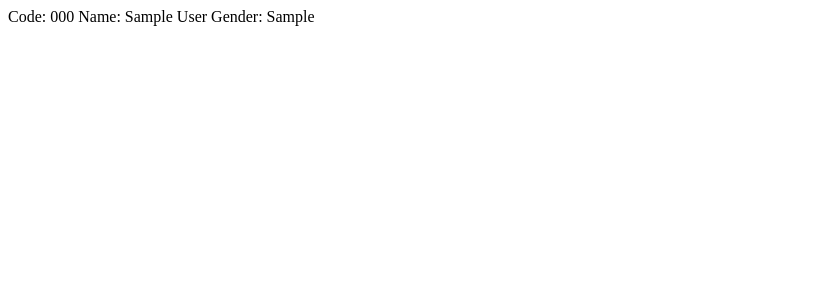
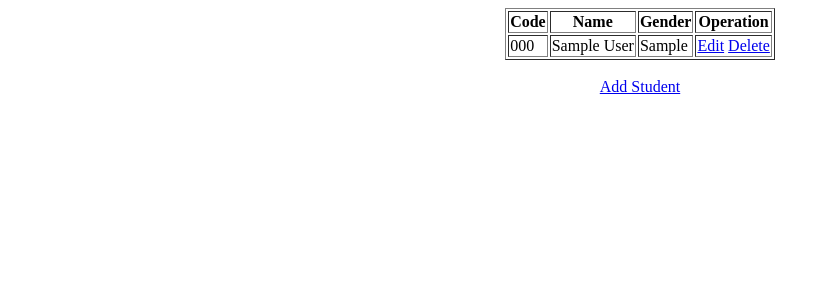
Before and after one commit to domabakub/lab5, a PHP site: page /student_list.php in a window 1280 px wide. Shown: the top 300 px of the page, without its empty margins (0-830 px from the left). Run offline with PHP 8.4, Linux system fonts and the light colour scheme; tables that the repository leaves empty or names only in its code hold one stand-in row (values such as "Sample post").

Commit message:
new code in course_list,student_list add new file delete_couse.php

```diff
--- a/course_list.php
+++ b/course_list.php
@@ -9,7 +9,7 @@ while($row = mysqli_fetch_assoc($result)){
 echo
 "<tr><td>".$row["course_code"]."</td><td>".$row["course_name"]."</td><td>".$row["credit"]."</t
 d>";
-echo "<td><a href=edit_course.php?course_code=".$row["course_code"].">Edit</a></td></tr>";
+echo "<td><a href=edit_course.php?course_code=".$row["course_code"].">Edit</a> <a href=delete_course.php?course_code=".$row["course_code"]." onclick=\"return confirm('Are you sure you want to delete this item?');\">Delete</a></td></tr>";
 }
 echo "</table>";
 echo "<br><a href=add_course.php>Add Course</a>";
--- a/student_list.php
+++ b/student_list.php
@@ -1,18 +1,21 @@
 <?php
-require ("connect_db.php");
-
+require("connect_db.php");
 $sql = "SELECT student_code, student_name, gender FROM students";
 $result = mysqli_query($conn, $sql);
-
 if (mysqli_num_rows($result) > 0) {
-// output data of each row
-while($row = mysqli_fetch_assoc($result)) {
-echo "Code: " . $row["student_code"]. " Name: " . $row["student_name"]. " Gender: " .
-$row["gender"]. "<br>";
+    // output data of each row
+    echo "<center>";
+    echo "<table border=1>";
+    echo "<tr><th>Code</th><th>Name</th><th>Gender</th><th>Operation</th></tr>";
+    while ($row = mysqli_fetch_assoc($result)) {
+        echo "<tr>";
+        echo "<td>" . $row["student_code"] . "</td><td>" . $row["student_name"] . "</td><td>" .
+            $row["gender"] . "</td><td><a href=edit_student.php?student_code=".
+            $row["student_code"].">Edit</a> <a href=delete_student.php?student_code=".$row["student_code"]." onclick=\"return confirm('Are you sure you want to delete this item?');\">Delete</a></td></tr>";
+    }
+    echo "</table>";
+} else {
+    echo "0 results";
 }
-} else {
-echo "0 results";
-}
-mysqli_close($conn);
-
-?>
+echo "<br><a href=add_student.php>Add Student</a>";
+echo "</center>";
```
Also changed, not shown: delete_course.php (added, +9 -0 lines).
